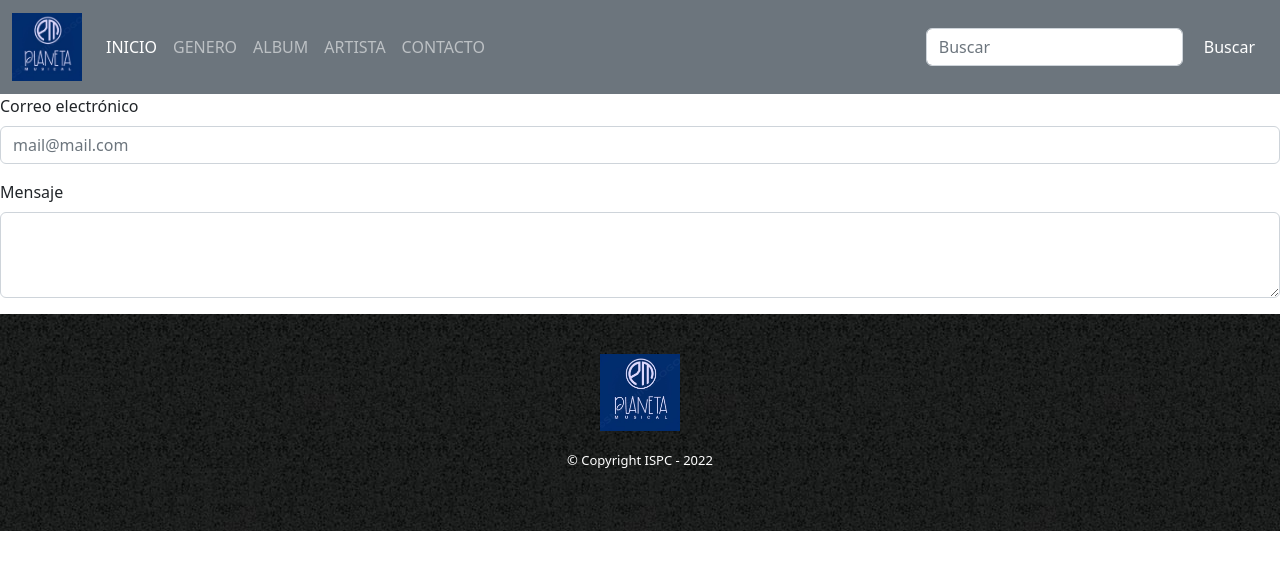
After one commit to waltercamino/TP_Integrador-Progr-ISPC-2022, a Flask app: page /Contacto in a window 1280 px wide. The commit adds this page. Shown: the top 570 px of the page. Run offline with Flask 2, Linux system fonts and the light colour scheme.

Commit message:
actualizo interfaz

```diff
--- a/app.py
+++ b/app.py
@@ -7,6 +7,12 @@ import model
 app= Flask(__name__)
 
 @app.route('/')
+def Index():
+
+
+    return render_template('Albums/index.html')
+
+@app.route('/ListarPorAlbum')
 def list():
     con = model.Conectar()
     listado = con.ListarAlbumes()
@@ -26,6 +32,10 @@ def ListNombre():
     listado = con.ListarPorNombre()
 
     return render_template('Albums/list.html',listado=listado)
+
+@app.route('/Contacto')
+def Contacto():
+ return render_template('Albums/contacto.html')
 
 @app.route('/destroy/<int:cod_album>')
 def destroy(cod_album):
--- a/model.py
+++ b/model.py
@@ -11,7 +11,7 @@ class Conectar():
                 host = 'localhost',
                 port = 3306,
                 user = 'root',
-                password = 'Aymara',
+                password = '',
                 db = 'disqueria'
 
             )
--- /dev/null
+++ b/static/style.css
@@ -0,0 +1,23 @@
+.col-2 {
+ padding: 10px;
+
+}
+
+
+
+footer{
+    text-align: center;
+    background: url(../static/img/bg.jpg);
+    padding:40px;
+}
+
+.logo-footer{
+    width: 5rem;
+    text-align: center;
+}
+
+.copyright{
+    color:#FFFFFF;
+    font-size: 13px;
+    margin:20px;
+}
--- /dev/null
+++ b/templates/Albums/contacto.html
@@ -0,0 +1,12 @@
+{% extends '/Albums/layout.html'%}
+  {% block body %}
+  <div class="mb-3">
+    <label for="FormControlInput" class="form-label">Correo electrónico</label>
+    <input type="email" class="form-control" id="FormControlInput1" placeholder="mail@mail.com">
+  </div>
+  <div class="mb-3">
+    <label for="FormControlTextarea1" class="form-label">Mensaje</label>
+    <textarea class="form-control" id="FormControlTextarea1" rows="3"></textarea>
+  </div>
+
+  {% endblock %}
--- /dev/null
+++ b/templates/Albums/layout.html
@@ -0,0 +1,64 @@
+<!DOCTYPE html>
+<html lang="en">
+<head>
+    <meta charset="UTF-8">
+    <meta name="viewport" content="width=device-width, initial-scale=1.0">
+    <link rel="preconnect" href="https://fonts.googleapis.com">
+    <link rel="shortcut icon" href="../../static/img/music.ico">
+<link rel="preconnect" href="https://fonts.gstatic.com" crossorigin>
+<link href="https://fonts.googleapis.com/css2?family=Roboto+Slab&display=swap" rel="stylesheet">
+<link href="https://cdn.jsdelivr.net/npm/bootstrap@5.2.2/dist/css/bootstrap.min.css" rel="stylesheet" integrity="sha384-Zenh87qX5JnK2Jl0vWa8Ck2rdkQ2Bzep5IDxbcnCeuOxjzrPF/et3URy9Bv1WTRi" crossorigin="anonymous">
+<link rel="stylesheet" href="../../static/style.css">
+<link rel="stylesheet" href="../../static/list.css">
+<title>Planeta Musical</title>
+
+</head>
+<body>
+    <nav class="navbar navbar-expand-lg navbar-dark bg-secondary">
+        <div class="container-fluid">
+          <a class="navbar-brand" href="#"><img src="../../static/img/logo.jpg" style="width: 70px; ;"/></a>
+          <button class="navbar-toggler" type="button" data-bs-toggle="collapse" data-bs-target="#navbarColor02" aria-controls="navbarColor02" aria-expanded="false" aria-label="Toggle navigation">
+            <span class="navbar-toggler-icon"></span>
+          </button>
+          <div class="collapse navbar-collapse" id="navbarColor02">
+            <ul class="navbar-nav me-auto">
+              <li class="nav-item">
+                <a class="nav-link active" href='/'>INICIO
+                  <span class="visually-hidden"></span>
+                </a>
+              </li>
+              <li class="nav-item">
+                <a class="nav-link" href="#">GENERO</a>
+              </li>
+              <li class="nav-item">
+                <a class="nav-link" href='/ListarPorAlbum'>ALBUM</a>
+              </li>
+              <li class="nav-item">
+                <a class="nav-link" href="#">ARTISTA</a>
+              </li>
+              <li class="nav-item">
+                <a class="nav-link" href="/Contacto">CONTACTO</a>
+              </li>
+                </div>
+            </ul>
+            <form class="d-flex">
+              <input class="form-control me-sm-2" type="text"  name="buscar" id="buscar" value="{{var}}" placeholder="Buscar">
+              <button class="btn btn-secondary my-2 my-sm-0" type="submit">Buscar</button>
+            </form>
+          </div>
+        </div>
+      </nav>
+
+
+<!-- JavaScript Bundle with Popper -->
+<script src="https://cdn.jsdelivr.net/npm/bootstrap@5.2.2/dist/js/bootstrap.bundle.min.js" integrity="sha384-OERcA2EqjJCMA+/3y+gxIOqMEjwtxJY7qPCqsdltbNJuaOe923+mo//f6V8Qbsw3" crossorigin="anonymous"></script>
+
+{% block body %}
+
+{% endblock %}
+<footer>
+    <img class="logo-footer" src="../../static/img/logo.jpg">
+    <p class="copyright">&copy Copyright ISPC - 2022</p>
+</footer>
+</body>
+</html>
```
Also changed, not shown: templates/Albums/create.html (+4 -14 lines), templates/Albums/edit.html (+5 -11 lines), templates/Albums/index.html (added, +8 -0 lines), templates/Albums/list.html (+15 -41 lines), static/img/bg.jpg (added), static/img/fondo.jpg (added), static/img/logo.jpg (added), static/img/music.ico (added).
